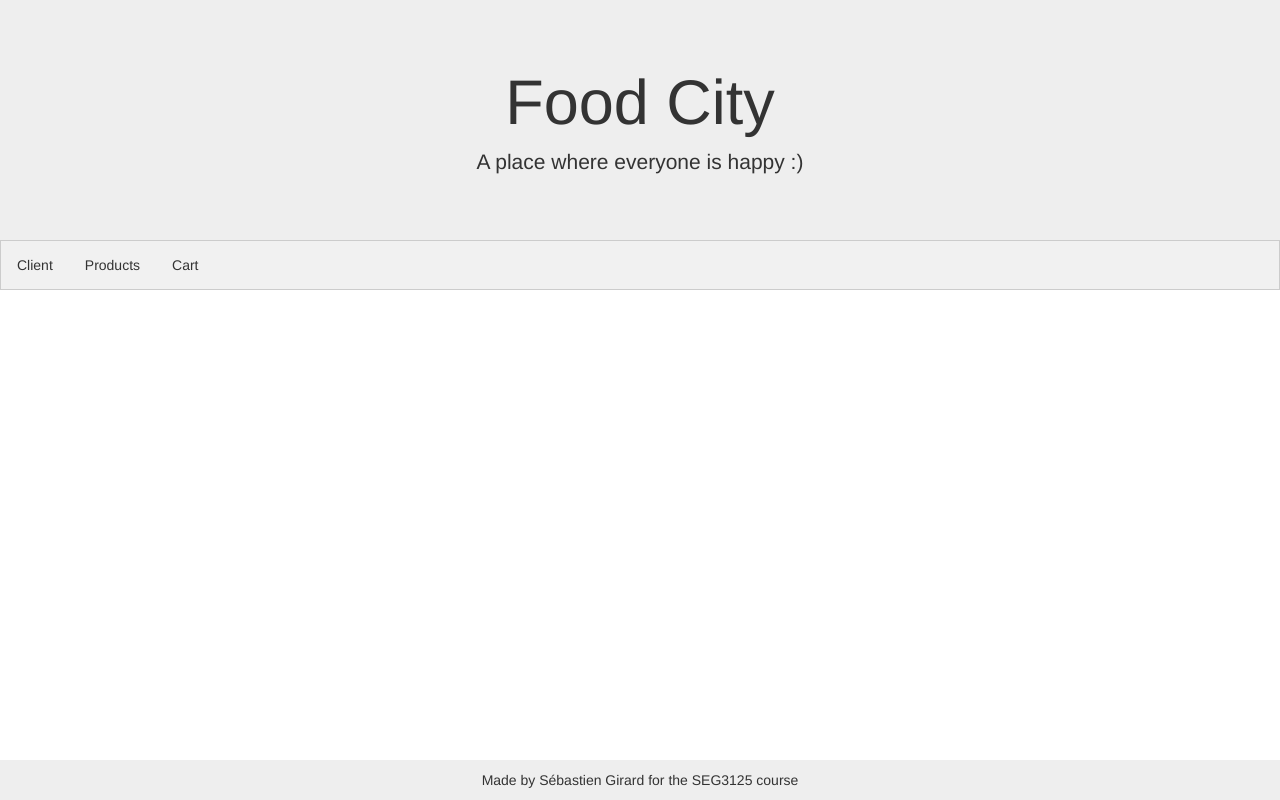
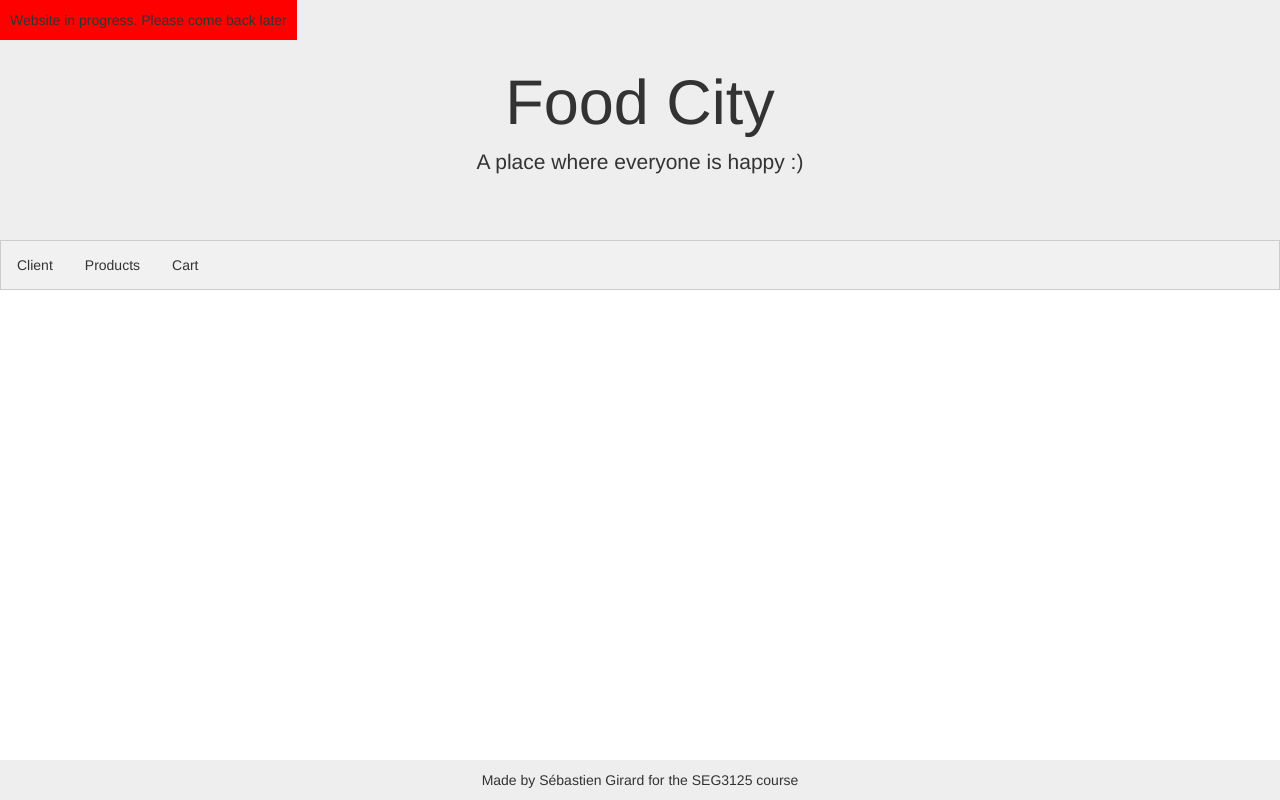
Before and after one commit to sebastiengrd/SEG3125-lab3, a plain HTML site: page index.html in a window 1280 px wide. Drawn offline with nearby package versions, Linux system fonts and the light colour scheme.

Commit message:
added warning message that website is not ready yet

```diff
--- a/index.html
+++ b/index.html
@@ -15,6 +15,7 @@
 </head>
 
 <body>
+    <div style="top: 0px; left: 0px; position: absolute; background-color: red; padding: 1rem;">Website in progress. Please come back later</div>
 
     <div class="jumbotron text-center title-section">
         <h1>Food City</h1>
```
